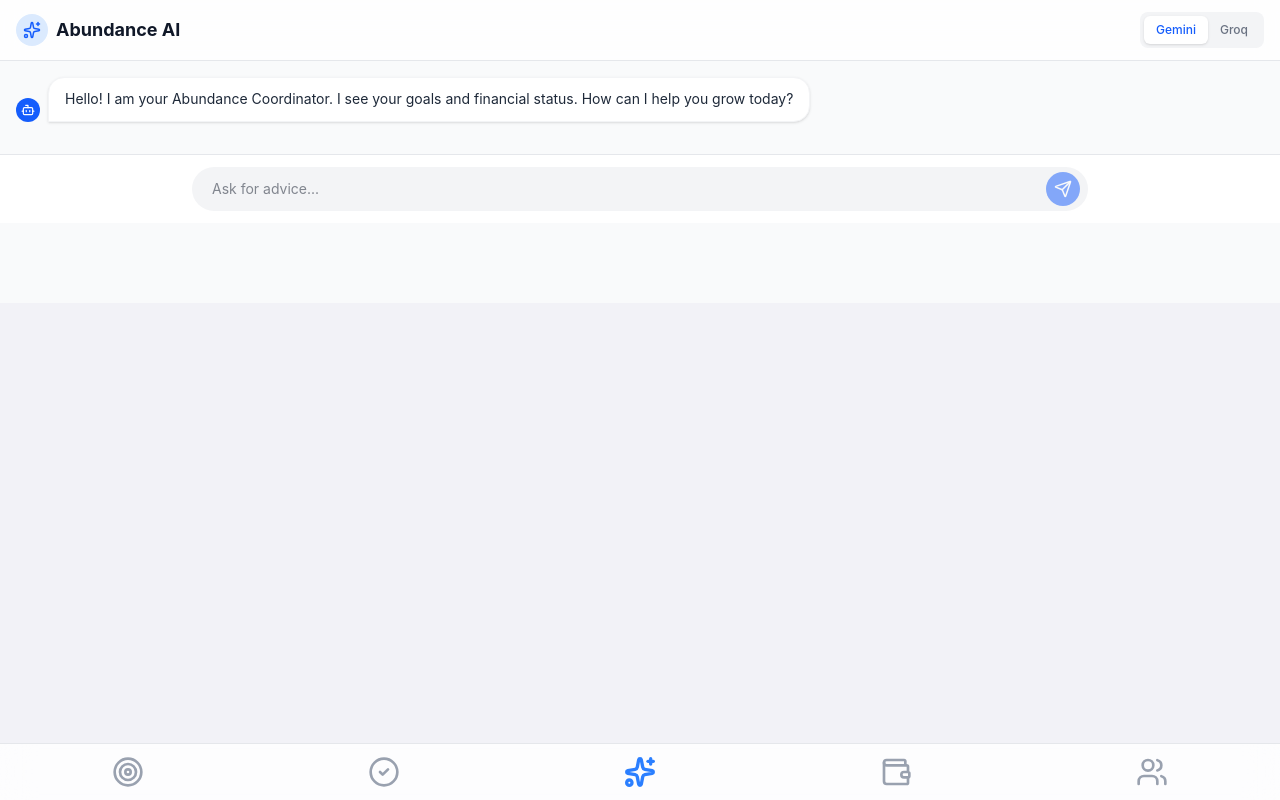
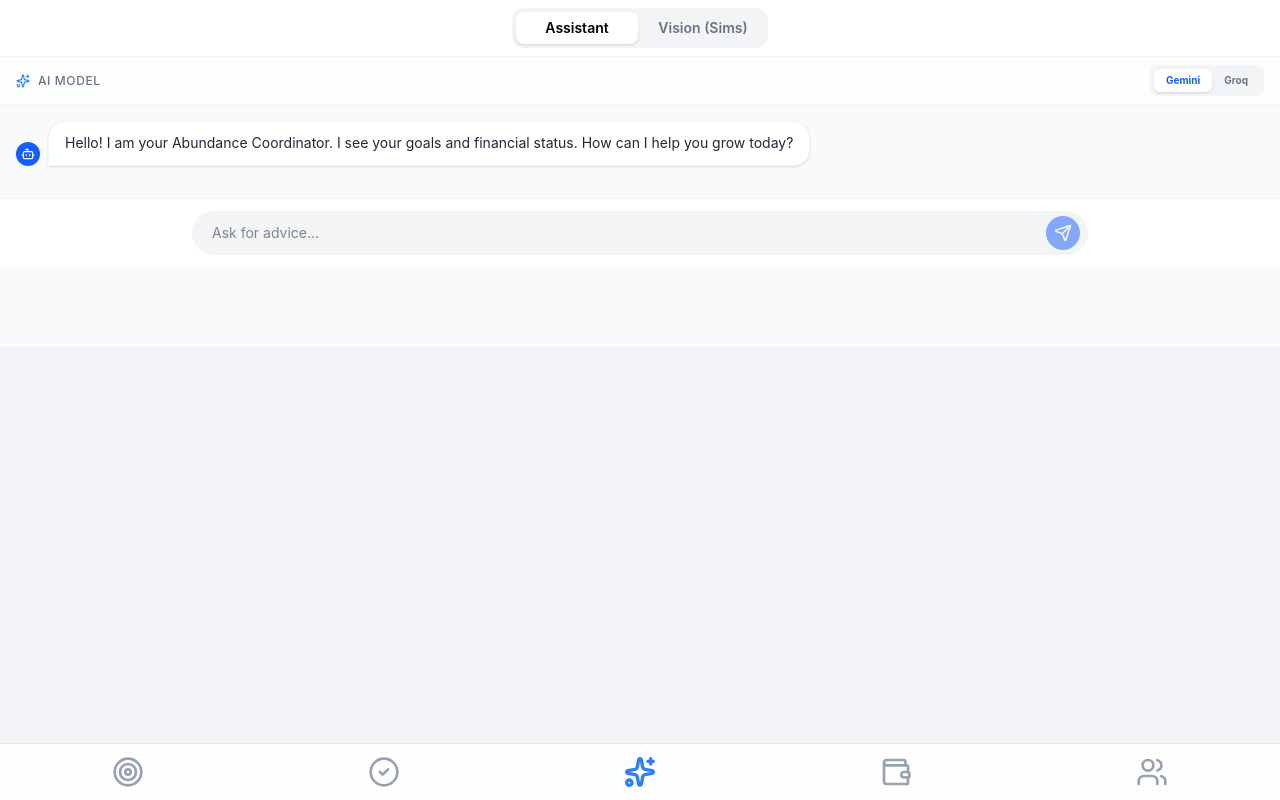
Before and after one commit to Evgeniyzuev/abundance-effect, a Next.js app: page /ai in a window 1280 px wide. Built offline with nearby package versions, Linux system fonts and the light colour scheme; no server answers; the database is empty; what @tonconnect/ui-react, groq-sdk would draw is missing.

Commit message:
feat: implement AI Vision tab and page, adding new translation keys and locale files

```diff
--- a/app/(main)/ai/page.tsx
+++ b/app/(main)/ai/page.tsx
@@ -9,6 +9,7 @@ import { useChallenges } from '@/hooks/useChallenges';
 import { chatWithAI, GroqModel } from '@/app/actions/ai';
 import { Send, Sparkles, User, Bot, Loader2, ChevronDown } from 'lucide-react';
 import { motion, AnimatePresence } from 'framer-motion';
+import VisionTab from '@/components/ai/VisionTab';
 
 type Message = {
     role: 'user' | 'model';
@@ -34,6 +35,7 @@ export default function AiPage() {
     const [provider, setProvider] = useState<'gemini' | 'groq'>('gemini');
     const [groqModel, setGroqModel] = useState<GroqModel>('llama-3.3-70b-versatile');
     const [showModelSelector, setShowModelSelector] = useState(false);
+    const [activeTab, setActiveTab] = useState<'chat' | 'vision'>('chat');
 
     const messagesEndRef = useRef<HTMLDivElement>(null);
 
@@ -49,8 +51,20 @@ export default function AiPage() {
                     console.error("Failed to parse chat history", e);
                 }
             }
+            // Load Active Tab
+            const savedTab = window.localStorage.getItem('app-ai-active-tab');
+            if (savedTab === 'chat' || savedTab === 'vision') {
+                setActiveTab(savedTab);
+            }
         }
     }, []);
+
+    const handleTabChange = (tab: 'chat' | 'vision') => {
+        setActiveTab(tab);
+        if (typeof window !== 'undefined') {
+            window.localStorage.setItem('app-ai-active-tab', tab);
+        }
+    };
 
     // Load Provider and Model Preferences
     useEffect(() => {
@@ -140,6 +154,7 @@ export default function AiPage() {
             // Convert history for API (exclude the very last user message which is sent as 'message')
             // Additionally, Google Gemini requires history to start with 'user'.
             // If the first message is the 'model' greeting, we must exclude it.
+            // ... (rest of search/replace handled correctly)
 
             let apiHistory = newHistory.slice(0, -1).map(m => ({
                 role: m.role,
@@ -191,22 +206,44 @@ export default function AiPage() {
     };
 
     return (
-        <div className="flex flex-col h-full bg-gray-50 pt-safe pb-20">
-            {/* Header */}
-            <header className="bg-white/80 backdrop-blur-md border-b border-gray-200 sticky top-0 z-10 px-4 py-3 flex items-center justify-between">
+        <div className="flex flex-col h-full bg-gray-50 pt-safe pb-20 overflow-hidden">
+            {/* Header Switcher */}
+            <header className="bg-white border-b border-gray-100 z-10 shrink-0">
+                <div className="flex justify-center items-center h-14">
+                    <div className="bg-gray-100 p-1 rounded-xl flex space-x-1 w-64 relative">
+                        <button
+                            onClick={() => handleTabChange('chat')}
+                            className={`flex-1 py-1.5 rounded-lg text-sm font-semibold transition-all duration-200 ${activeTab === 'chat' ? 'bg-white text-black shadow-sm' : 'text-gray-500 hover:text-gray-900'
+                                }`}
+                        >
+                            {t('ai.assistant') || 'Assistant'}
+                        </button>
+                        <button
+                            onClick={() => handleTabChange('vision')}
+                            className={`flex-1 py-1.5 rounded-lg text-sm font-semibold transition-all duration-200 ${activeTab === 'vision' ? 'bg-white text-black shadow-sm' : 'text-gray-500 hover:text-gray-900'
+                                }`}
+                        >
+                            {t('ai.vision') || 'Vision'}
+                        </button>
+                    </div>
+                </div>
+            </header>
+
+            {/* AI Assistant Tab Content */}
+            {activeTab === 'chat' && (
+                <div className="flex flex-col h-full overflow-hidden">
+                    {/* Model Switcher Sub-header */}
+                    <div className="bg-white/50 backdrop-blur-sm border-b border-gray-100 px-4 py-2 flex items-center justify-between">
                         <div className="flex items-center space-x-2">
-                    <div className="w-8 h-8 bg-blue-100 rounded-full flex items-center justify-center text-blue-600">
-                        <Sparkles size={18} />
-                    </div>
-                    <h1 className="font-bold text-lg text-gray-900">Abundance AI</h1>
+                            <Sparkles size={14} className="text-blue-500" />
+                            <span className="text-xs font-medium text-gray-500 uppercase tracking-wider">AI Model</span>
                         </div>
 
-                {/* Model Selector */}
                         <div className="flex items-center space-x-2">
-                    <div className="flex bg-gray-100 rounded-lg p-1 text-xs font-medium">
+                            <div className="flex bg-gray-100 rounded-lg p-1 text-[10px] font-bold uppercase overflow-hidden">
                                 <button
                                     onClick={() => handleProviderChange('gemini')}
-                            className={`px-3 py-1.5 rounded-md transition-all ${provider === 'gemini'
+                                    className={`px-3 py-1 rounded-md transition-all ${provider === 'gemini'
                                         ? 'bg-white text-blue-600 shadow-sm'
                                         : 'text-gray-500 hover:text-gray-700'
                                         }`}
@@ -215,7 +252,7 @@ export default function AiPage() {
                                 </button>
                                 <button
                                     onClick={() => handleProviderChange('groq')}
-                            className={`px-3 py-1.5 rounded-md transition-all ${provider === 'groq'
+                                    className={`px-3 py-1 rounded-md transition-all ${provider === 'groq'
                                         ? 'bg-white text-orange-600 shadow-sm'
                                         : 'text-gray-500 hover:text-gray-700'
                                         }`}
@@ -224,22 +261,21 @@ export default function AiPage() {
                                 </button>
                             </div>
 
-                    {/* Groq Model Selector */}
                             {provider === 'groq' && (
                                 <div className="relative">
                                     <button
                                         onClick={() => setShowModelSelector(!showModelSelector)}
-                                className="flex items-center space-x-1 bg-gray-100 text-gray-700 px-2 py-1 rounded-md text-xs hover:bg-gray-200 transition-colors"
+                                        className="flex items-center space-x-1 bg-gray-100 text-gray-700 px-2 py-1 rounded-md text-[10px] hover:bg-gray-200 transition-colors"
                                     >
                                         <span>
                                             {groqModel === 'llama-3.3-70b-versatile' ? 'Llama 3.3' :
                                                 groqModel === 'moonshotai/kimi-k2-instruct-0905' ? 'Moonshot Kimi' : groqModel}
                                         </span>
-                                <ChevronDown size={12} />
+                                        <ChevronDown size={10} />
                                     </button>
 
                                     {showModelSelector && (
-                                <div className="absolute top-full mt-1 right-0 bg-white border border-gray-200 rounded-md shadow-lg z-20 min-w-[160px]">
+                                        <div className="absolute top-full mt-1 right-0 bg-white border border-gray-200 rounded-md shadow-lg z-20 min-w-[140px]">
                                             <button
                                                 onClick={() => {
                                                     setGroqModel('llama-3.3-70b-versatile');
@@ -248,8 +284,7 @@ export default function AiPage() {
                                                         window.localStorage.setItem('app-ai-groq-model', 'llama-3.3-70b-versatile');
                                                     }
                                                 }}
-                                        className={`w-full text-left px-3 py-2 text-xs hover:bg-gray-50 transition-colors ${
-                                            groqModel === 'llama-3.3-70b-versatile' ? 'bg-blue-50 text-blue-600' : 'text-gray-700'
+                                                className={`w-full text-left px-3 py-2 text-[10px] font-bold uppercase hover:bg-gray-50 transition-colors ${groqModel === 'llama-3.3-70b-versatile' ? 'bg-blue-50 text-blue-600' : 'text-gray-700'
                                                     }`}
                                             >
                                                 Llama 3.3 70B
@@ -262,8 +297,7 @@ export default function AiPage() {
                                                         window.localStorage.setItem('app-ai-groq-model', 'moonshotai/kimi-k2-instruct-0905');
                                                     }
                                                 }}
-                                        className={`w-full text-left px-3 py-2 text-xs hover:bg-gray-50 transition-colors ${
-                                            groqModel === 'moonshotai/kimi-k2-instruct-0905' ? 'bg-blue-50 text-blue-600' : 'text-gray-700'
+                                                className={`w-full text-left px-3 py-2 text-[10px] font-bold uppercase hover:bg-gray-50 transition-colors ${groqModel === 'moonshotai/kimi-k2-instruct-0905' ? 'bg-blue-50 text-blue-600' : 'text-gray-700'
                                                     }`}
                                             >
                                                 Moonshot Kimi K2
@@ -273,7 +307,7 @@ export default function AiPage() {
                                 </div>
                             )}
                         </div>
-            </header>
+                    </div>
 
                     {/* Chat Area */}
                     <div className="flex-1 overflow-y-auto p-4 space-y-4">
@@ -328,7 +362,7 @@ export default function AiPage() {
                     </div>
 
                     {/* Input Area */}
-            <div className="bg-white border-t border-gray-200 p-3 pb-safe-offset">
+                    <div className="bg-white border-t border-gray-100 p-3 pb-safe-offset">
                         <div className="relative flex items-center max-w-4xl mx-auto">
                             <input
                                 type="text"
@@ -349,5 +383,14 @@ export default function AiPage() {
                         </div>
                     </div>
                 </div>
+            )}
+
+            {/* Vision Tab Content */}
+            {activeTab === 'vision' && (
+                <div className="flex-1 overflow-y-auto">
+                    <VisionTab />
+                </div>
+            )}
+        </div>
     );
 }
--- /dev/null
+++ b/components/ai/VisionTab.tsx
@@ -0,0 +1,106 @@
+'use client';
+
+import { motion } from 'framer-motion';
+import { Sparkles, User, Camera, Image as ImageIcon, Wallet, Atom, Plus } from 'lucide-react';
+import { useLanguage } from '@/context/LanguageContext';
+import { useUser } from '@/context/UserContext';
+import { useWalletBalancesNoCache } from '@/hooks/useWalletBalancesNoCache';
+
+export default function VisionTab() {
+    const { t } = useLanguage();
+    const { user } = useUser();
+    const { coreBalance, walletBalance } = useWalletBalancesNoCache(user?.id || null);
+
+    // Avatar Economics (100x)
+    const avatarCore = coreBalance * 100;
+    const avatarWallet = walletBalance * 100; // In real implementation, this will be a separate DB field
+
+    return (
+        <div className="flex flex-col space-y-6 pt-4 px-4 pb-20">
+            {/* Avatar Profile Card */}
+            <motion.div
+                initial={{ opacity: 0, y: 20 }}
+                animate={{ opacity: 1, y: 0 }}
+                className="bg-white rounded-3xl p-6 shadow-sm border border-gray-100"
+            >
+                <div className="flex flex-col items-center text-center space-y-4">
+                    <div className="relative">
+                        <div className="w-24 h-24 bg-gradient-to-tr from-blue-500 to-purple-500 rounded-full flex items-center justify-center text-white shadow-lg overflow-hidden">
+                            {user?.avatar_url ? (
+                                <img src={user.avatar_url} alt="Avatar" className="w-full h-full object-cover" />
+                            ) : (
+                                <User size={48} />
+                            )}
+                        </div>
+                        <button className="absolute bottom-0 right-0 p-2 bg-white rounded-full shadow-md border border-gray-100 text-blue-600">
+                            <Camera size={16} />
+                        </button>
+                    </div>
+
+                    <div>
+                        <h2 className="text-xl font-bold text-gray-900">
+                            {user?.username || 'Sims'}
+                        </h2>
+                        <p className="text-sm text-gray-500">
+                            {t('ai.vision_subtitle') || 'Ваш Образ Будущего'}
+                        </p>
+                    </div>
+
+                    {/* Avatar Balances (100x) */}
+                    <div className="grid grid-cols-2 gap-4 w-full">
+                        <div className="bg-blue-50 rounded-2xl p-3 text-left">
+                            <div className="flex items-center space-x-1 text-blue-600 mb-1">
+                                <Atom size={14} />
+                                <span className="text-[10px] font-bold uppercase tracking-wider">Future Core</span>
+                            </div>
+                            <div className="text-lg font-bold text-gray-900">
+                                ${avatarCore.toLocaleString()}
+                            </div>
+                        </div>
+                        <div className="bg-orange-50 rounded-2xl p-3 text-left">
+                            <div className="flex items-center space-x-1 text-orange-600 mb-1">
+                                <Wallet size={14} />
+                                <span className="text-[10px] font-bold uppercase tracking-wider">Future Wallet</span>
+                            </div>
+                            <div className="text-lg font-bold text-gray-900">
+                                ${avatarWallet.toLocaleString()}
+                            </div>
+                        </div>
+                    </div>
+                </div>
+            </motion.div>
+
+            {/* Actions / Generator */}
+            <div className="grid grid-cols-2 gap-4">
+                <button className="flex flex-col items-center justify-center p-4 bg-white rounded-2xl border border-dashed border-gray-200 text-gray-400 hover:text-blue-600 hover:border-blue-200 transition-all">
+                    <ImageIcon size={24} className="mb-2" />
+                    <span className="text-xs font-medium">Визуализировать желание</span>
+                </button>
+                <button className="flex flex-col items-center justify-center p-4 bg-white rounded-2xl border border-dashed border-gray-200 text-gray-400 hover:text-blue-600 hover:border-blue-200 transition-all">
+                    <Sparkles size={24} className="mb-2" />
+                    <span className="text-xs font-medium">Настроить стиль</span>
+                </button>
+            </div>
+
+            {/* Gallery Placeholder */}
+            <div>
+                <div className="flex items-center justify-between mb-4 px-2">
+                    <h3 className="font-bold text-gray-900">Галерея Будущего</h3>
+                    <button className="text-blue-600 text-xs font-medium">Показать все</button>
+                </div>
+
+                <div className="grid grid-cols-2 gap-3">
+                    {[1, 2, 3, 4].map((i) => (
+                        <div key={i} className="aspect-square bg-gray-100 rounded-2xl flex items-center justify-center border border-gray-50 text-gray-300">
+                            <ImageIcon size={32} />
+                        </div>
+                    ))}
+                    <button className="aspect-square rounded-2xl border-2 border-dashed border-gray-200 flex flex-col items-center justify-center text-gray-400 hover:bg-gray-50 transition-all">
+                        <Plus size={24} />
+                        <span className="text-[10px] mt-1 font-medium">Создать</span>
+                    </button>
+                </div>
+            </div>
+        </div>
+    );
+}
--- a/locales/en.json
+++ b/locales/en.json
@@ -57,6 +57,9 @@
     "projects.send_application": "Send Application",
     "projects.no_projects_yet": "No projects yet",
     "ai.title": "AI Assistant",
+    "ai.assistant": "Assistant",
+    "ai.vision": "Vision (Sims)",
+    "ai.vision_subtitle": "Your Future Vision",
     "ai.coming_soon": "AI Squad coming soon.",
     "ai.greeting": "Hello! I am your Abundance Coordinator. I see your goals and financial status. How can I help you grow today?",
     "ai.input_placeholder": "Ask for advice...",
--- a/locales/ru.json
+++ b/locales/ru.json
@@ -57,6 +57,9 @@
     "projects.send_application": "Отправить заявку",
     "projects.no_projects_yet": "Пока нет проектов",
     "ai.title": "AI Ассистент",
+    "ai.assistant": "Ассистент",
+    "ai.vision": "Вижн (Sims)",
+    "ai.vision_subtitle": "Ваш Образ Будущего",
     "ai.coming_soon": "AI Команда скоро.",
     "ai.greeting": "Привет! Я твой Координатор Изобилия. Я вижу твои цели и финансовый статус. Чем могу помочь тебе сегодня?",
     "ai.input_placeholder": "Спроси совет...",
--- a/utils/translations.ts
+++ b/utils/translations.ts
@@ -51,6 +51,9 @@ export type TranslationKey =
     | 'challenges.completed'
     // AI page
     | 'ai.title'
+    | 'ai.assistant'
+    | 'ai.vision'
+    | 'ai.vision_subtitle'
     | 'ai.coming_soon'
     | 'ai.greeting'
     | 'ai.input_placeholder'
```
Also changed, not shown: 1 other file (tests, documents, lock files or other folders). Lines whose indentation alone changed are shown as unchanged.
